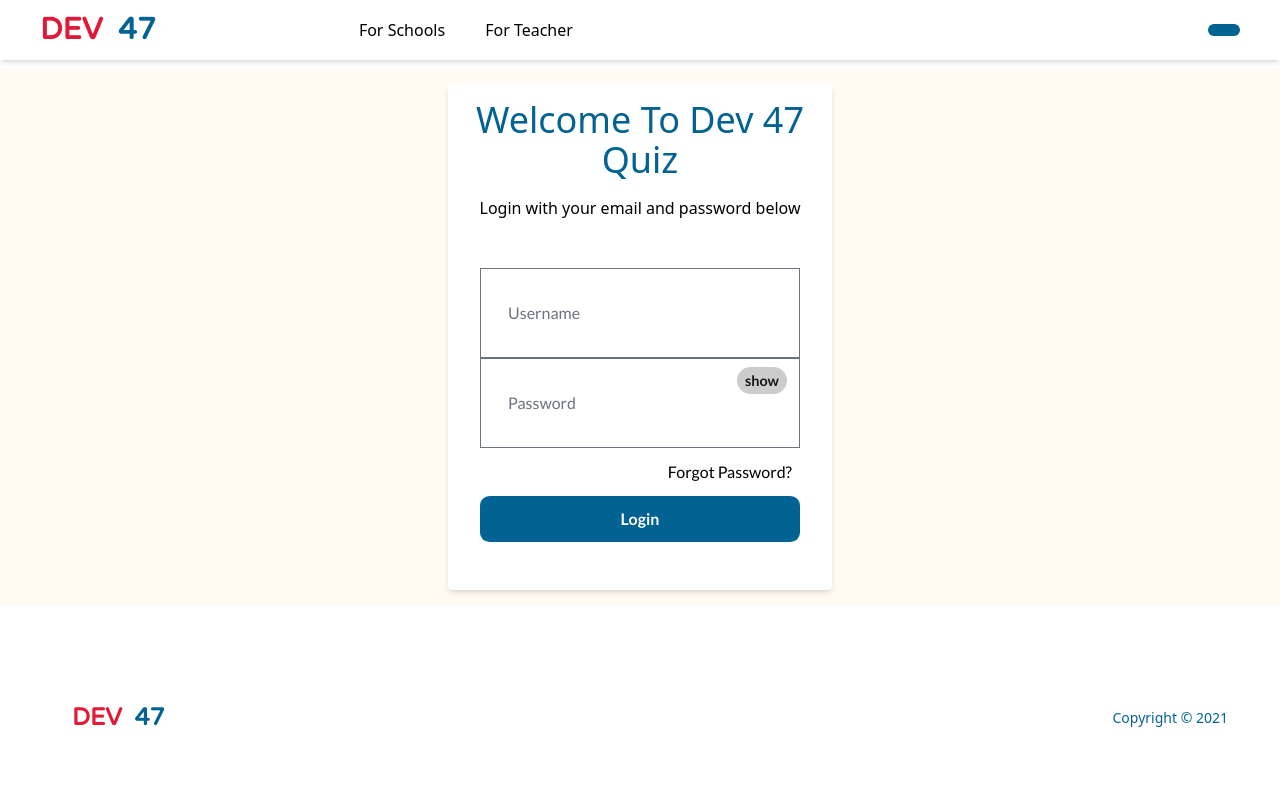
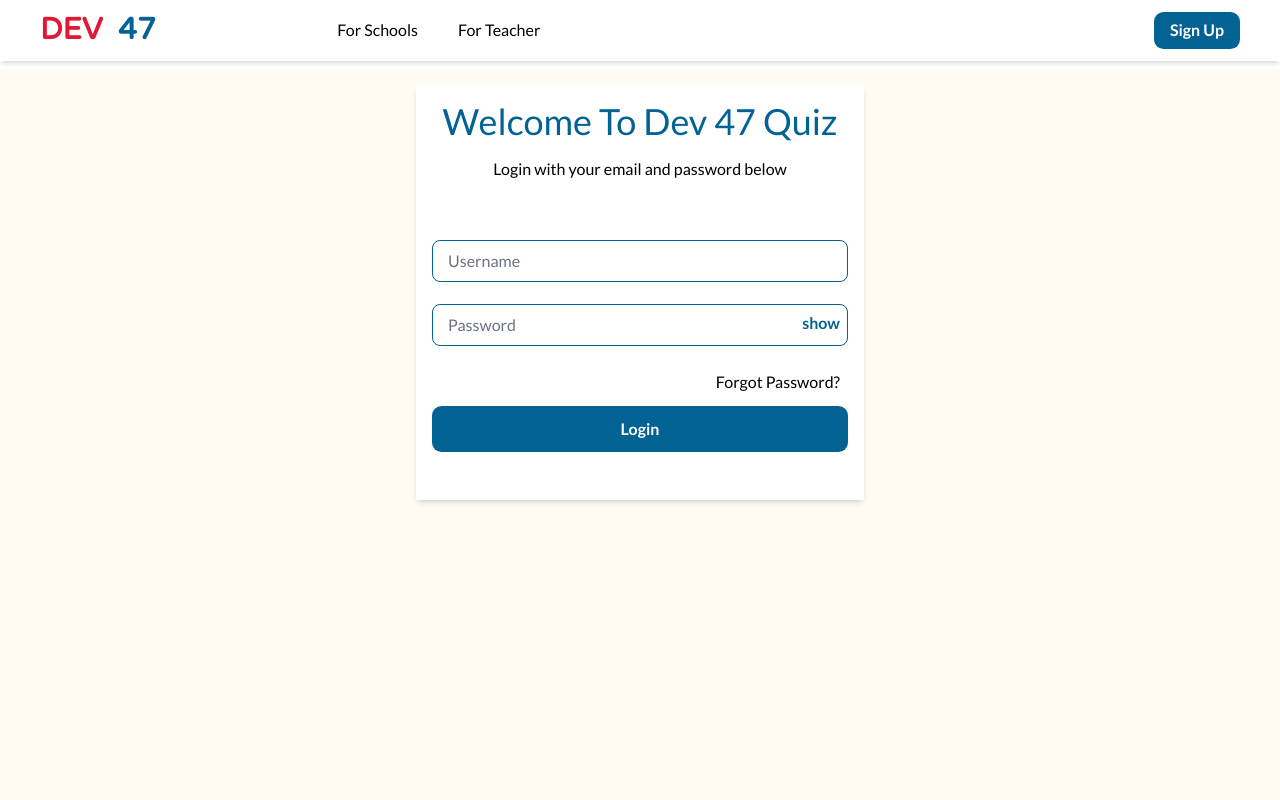
Before and after one commit to Dev-47/quiz-app, a React (Vite) app in the folder web/: page /sign-in in a window 1280 px wide. Shown: the top 800 px of the page. Built offline with nearby package versions, Linux system fonts and the light colour scheme.

Commit message:
styled auth pages

```diff
--- a/web/src/assets/scss/_auth.scss
+++ b/web/src/assets/scss/_auth.scss
@@ -1,11 +1,9 @@
-// I don't know what's wrong with this import, fix it if you can
-// @import "utilities.scss";
 
-$default-transition: 0.4s ease-in-out;
-$btn-text-color: rgb(22, 22, 22);
+@import "utilities.scss";
+
 
 .auth-form {
-  max-width: 22rem;
+  max-width: 30rem;
   margin: 2rem auto;
   padding: 1rem;
   transition: $default-transition;
@@ -13,36 +11,26 @@ $btn-text-color: rgb(22, 22, 22);
 }
 
 .form-control {
-  // border: 2px solid #026294;
-  border: none;
-  outline: none;
-  border-radius: 1rem;
-  margin: 1rem 0;
+  border: 1px solid #026294;
+  border-radius: 0.5rem;
+  margin: .7rem 0;
+  width: 100%;
+  transition: $default-transition;
 
   &:focus,
   &:active,
   &:hover {
-    outline: none !important;
-    border: red;
+    border: 2px solid #026294;
+    outline: none;
   }
 }
 
 .toggle-btn {
-  background: #ccc;
-  color: $btn-text-color;
-  font-size: 0.9rem;
+  font-size: 1rem;
   font-weight: 600;
   margin: 0;
-  padding: 0.1rem 0.5rem;
+  @include btn(0.1rem 0.5rem, none);
   border-radius: 1rem;
-  transition: $default-transition;
-
-  &:focus,
-  &:hover,
-  &:active {
-    color: rgb(45, 45, 45);
-    background: rgb(235, 235, 235);
-  }
 }
 
 .auth-btn {
--- a/web/src/assets/scss/_utilities.scss
+++ b/web/src/assets/scss/_utilities.scss
@@ -4,6 +4,8 @@
 // variable
 $default-transition: 0.4s ease-in-out;
 $default-color: #026294;
+$toggle-btn-color: rgb(22, 22, 22);
+
 
 // extend
 .debug {
--- a/web/src/assets/scss/style.scss
+++ b/web/src/assets/scss/style.scss
@@ -6,7 +6,7 @@
 @import "loader.scss";
 @import "index.scss";
 
-.body {
+body {
   font-family: "Lato", sans-serif;
 }
 
--- a/web/src/components/auth/InputGroup.jsx
+++ b/web/src/components/auth/InputGroup.jsx
@@ -18,8 +18,7 @@ export default function InputGroup(props) {
   // if the input type is password, show the below
   if (type === "password") {
     return (
-      <div {...props} className="">
-        <div className="relative">
+      <div {...props} className="relative p-0 border-none">
           <input
             type={show ? "text" : type}
             className="form-control"
@@ -30,20 +29,19 @@ export default function InputGroup(props) {
           />
           <button
             type="button"
-            className="absolute right-0 toggle-btn"
+            className="absolute right-0 top-4 toggle-btn"
             id="toggle"
             onClick={handleClick}
           >
             {show ? "hide" : "show"}
           </button>
-        </div>
       </div>
     );
   }
 
   // if the input type is not password, show the below
   return (
-    <div {...props} className="">
+    <div {...props} className=" p-0 border-none">
       <input
         type={type}
         className="form-control"
--- a/web/src/layouts/AuthLayout.jsx
+++ b/web/src/layouts/AuthLayout.jsx
@@ -3,24 +3,21 @@ import { useEffect, useState } from "react";
 import Nav from "../components/baselayout/Nav";
 import Footer from "../components/baselayout/Footer";
 
-export default function AuthLayout({ children, pgtitle, onSubmit }) {
+export default function AuthLayout({ children, pgtitle, onSubmit, navBtn }) {
 
   // array of content to show in the auth pages
   const extra = [
     {
       title: "Login",
       cont: "Login with your email and password below",
-      nav_cont: "Sign Up",
     },
     {
       title: "Sign Up",
       cont: null,
-      nav_cont: "Login",
     },
     {
       title: "Reset Password",
       cont: "enter your email below to reset your password",
-      nav_cont: "Login",
     },
   ];
 
@@ -39,16 +36,16 @@ export default function AuthLayout({ children, pgtitle, onSubmit }) {
   // react default return
   return (
     <div>
-      <Nav content={item.nav_cont}/>
-      <div className="bg-[#fffaf2] p-4">
-        <div className="text-black grid w-[24rem] shadow-md bg-white rounded my-0 mx-auto">
+      <Nav content={navBtn}/>
+      <div className="bg-[#fffaf2] h-screen p-4">
+        <div className="text-black grid max-w-md shadow-md bg-white my-0 mx-auto">
           <h2 className="grid place-content-center text-center font-light text-4xl text-[#026294] m-4">
             Welcome To Dev 47 Quiz
           </h2>
           <p className="text-center">{item.cont}</p>
 
-          <div className="w-20S">
-            <form className="auth-form " onSubmit={onSubmit}>
+          <div className="">
+            <form className="auth-form" onSubmit={onSubmit}>
               {children}
               <button className="auth-btn bg-[#026294] text-white ">
                 {pgtitle}
```
